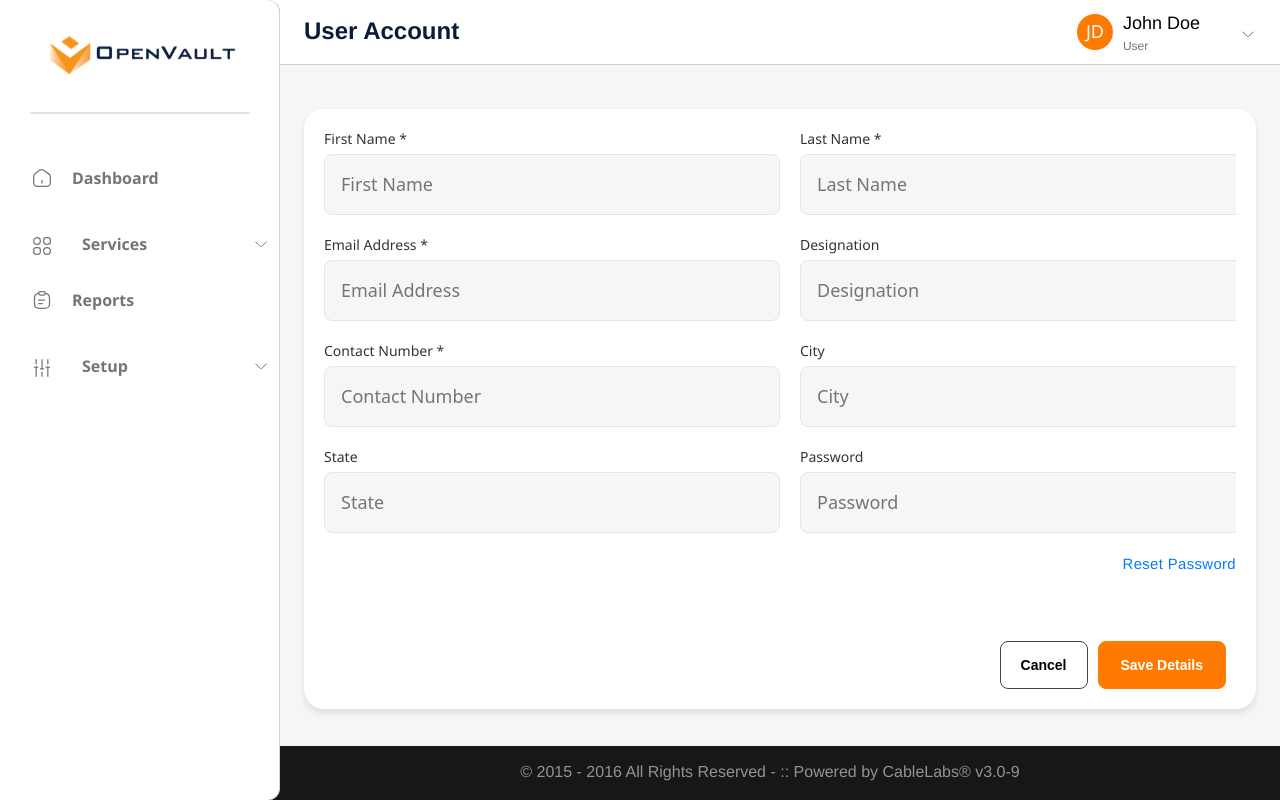
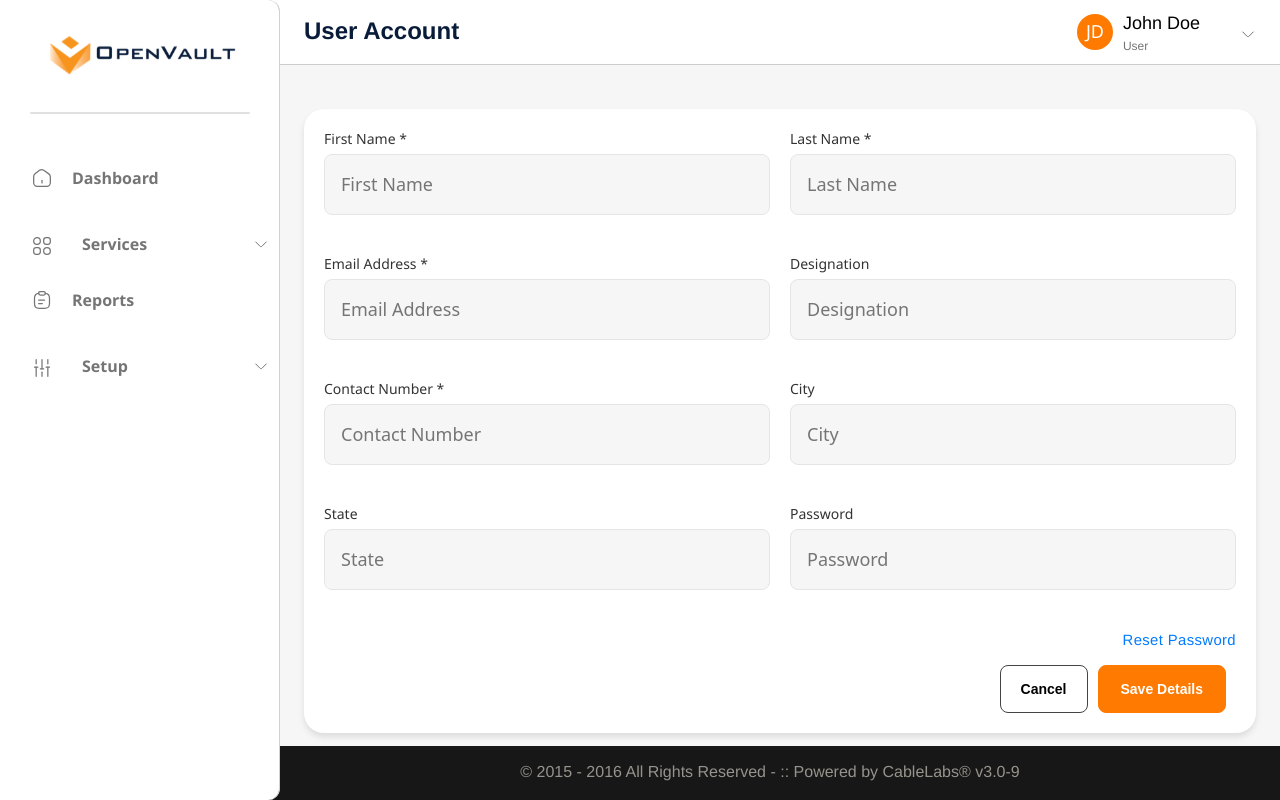
Before and after one commit to NishantPatelKsolves/open-vault, a React (Vite) app: page /UserAccount in a window 1280 px wide. Built offline with nearby package versions, Linux system fonts and the light colour scheme.

Commit message:
Added Validation on User-fileds and Fixed some Issues

```diff
--- a/src/components/CustomGrid/Sidebar.jsx
+++ b/src/components/CustomGrid/Sidebar.jsx
@@ -132,12 +132,12 @@ export const Sidebar = ({ route }) => {
       {getImage()}
       <Divider />
       <List className="sidebar-navigation">
-        {ROUTES_MENU.filter(getFiltered).map((item) => {
+        {ROUTES_MENU.filter(getFiltered).map((item, i) => {
           const active = pathname.startsWith(`/${item.path}`);
           const hasSubMenu = item.pages && item.pages.length > 1;
 
           return (
-            <div key={item.path}>
+            <div key={i}>
               {hasSubMenu ? (
                 <Accordion
                   name={item.name}
--- a/src/components/shared/formFields/InputField.jsx
+++ b/src/components/shared/formFields/InputField.jsx
@@ -17,6 +17,15 @@ const Input = styled.input`
   border-radius: 0.5rem;
   color: #808080;
 `;
+
+const ErrorMessage = styled.div`
+  height: 15px;
+  margin-top: 0.25rem;
+  font-size: 0.875rem;
+  color: red;
+  padding-left: 10px;
+`;
+
 export const InputField = ({
   name,
   type,
@@ -48,7 +57,7 @@ export const InputField = ({
         onChange={onChange}
         onKeyDown={handleKeyDown}
       />
-      {errors[name] && <p style={{ color: "red" }}>{errors[name].message}</p>}
+      <ErrorMessage>{errors[name]?.message}</ErrorMessage>
     </>
   );
 };
--- a/src/pages/UserAccount/UserAccount.jsx
+++ b/src/pages/UserAccount/UserAccount.jsx
@@ -3,7 +3,7 @@ import { useForm } from "react-hook-form";
 import { yupResolver } from "@hookform/resolvers/yup";
 import { toast } from "react-toastify";
 import Button from "../../components/shared/common/Button";
-import UserLoginSchema from "../../utils/UserLoginSchema";
+import validationSchema from "../../utils/ValidationSchema";
 import { InputField } from "../../components/shared/formFields/";
 
 const InnerContainer = styled.div`
@@ -17,8 +17,7 @@ const InnerContainer = styled.div`
   border-radius: 20px;
   box-shadow: 0 4px 6px rgba(0, 0, 0, 0.1);
   position: relative;
-  min-height: 75vh;
-  display: flex;
+  min-height: 78vh;
   flex-direction: column;
   justify-content: flex-start;
   align-items: flex-start;
@@ -48,8 +47,6 @@ const InputRow = styled.div`
   justify-content: space-between;
   gap: 20px;
   width: 100%;
-  overflow-x: auto;
-  scroll-behavior: smooth;
 
   @media (max-width: 760px) {
     flex-direction: column;
@@ -57,6 +54,12 @@ const InputRow = styled.div`
     width: 100%;
   }
 `;
+
+const InputContainer = styled.div`
+  width: 95%;
+  position: relative;
+`;
+
 const ResetPasswordLink = styled.span`
   color: #007aff;
   font-family: "Poppins", sans-serif;
@@ -81,8 +84,13 @@ const ButtonWrapper = styled.div`
     justify-content: space-between;
     margin-top: 30px;
     position: relative;
-    left: 135px;
+    left: 170px;
     bottom: 0px;
+  }
+  button {
+    &:hover {
+      background-color: transparent;
+    }
   }
 `;
 
@@ -93,7 +101,7 @@ export const UserAccount = () => {
     reset,
     formState: { errors },
   } = useForm({
-    resolver: yupResolver(UserLoginSchema),
+    resolver: yupResolver(validationSchema),
   });
 
   const onSubmit = (data) => {
@@ -106,7 +114,7 @@ export const UserAccount = () => {
     <InnerContainer>
       <ResponsiveForm onSubmit={handleSubmit(onSubmit)}>
         <InputRow>
-          <div className="col-md-6">
+          <InputContainer>
             <InputField
               label="First Name *"
               type="text"
@@ -115,8 +123,8 @@ export const UserAccount = () => {
               register={register}
               errors={errors}
             />
-          </div>
-          <div className="col-md-6">
+          </InputContainer>
+          <InputContainer>
             <InputField
               label="Last Name *"
               type="text"
@@ -125,11 +133,11 @@ export const UserAccount = () => {
               register={register}
               errors={errors}
             />
-          </div>
+          </InputContainer>
         </InputRow>
 
         <InputRow>
-          <div className="col-md-6">
+          <InputContainer>
             <InputField
               label="Email Address *"
               type="email"
@@ -137,10 +145,9 @@ export const UserAccount = () => {
               placeholder="Email Address"
               register={register}
               errors={errors}
-              style={{ flex: 1 }}
             />
-          </div>
-          <div className="col-md-6">
+          </InputContainer>
+          <InputContainer>
             <InputField
               label="Designation"
               type="text"
@@ -148,13 +155,12 @@ export const UserAccount = () => {
               placeholder="Designation"
               register={register}
               errors={errors}
-              style={{ flex: 1 }}
             />
-          </div>
+          </InputContainer>
         </InputRow>
 
         <InputRow>
-          <div className="col-md-6">
+          <InputContainer>
             <InputField
               label="Contact Number *"
               type="text"
@@ -162,10 +168,9 @@ export const UserAccount = () => {
               placeholder="Contact Number"
               register={register}
               errors={errors}
-              style={{ flex: 1 }}
             />
-          </div>
-          <div className="col-md-6">
+          </InputContainer>
+          <InputContainer>
             <InputField
               label="City"
               type="text"
@@ -173,13 +178,12 @@ export const UserAccount = () => {
               placeholder="City"
               register={register}
               errors={errors}
-              style={{ flex: 1 }}
             />
-          </div>
+          </InputContainer>
         </InputRow>
 
         <InputRow>
-          <div className="col-md-6">
+          <InputContainer>
             <InputField
               label="State"
               type="text"
@@ -187,10 +191,9 @@ export const UserAccount = () => {
               placeholder="State"
               register={register}
               errors={errors}
-              style={{ flex: 1 }}
             />
-          </div>
-          <div className="col-md-6">
+          </InputContainer>
+          <InputContainer>
             <InputField
               label="Password"
               type="password"
@@ -198,9 +201,8 @@ export const UserAccount = () => {
               placeholder="Password"
               register={register}
               errors={errors}
-              style={{ flex: 1 }}
             />
-          </div>
+          </InputContainer>
         </InputRow>
         <ResetPasswordLink>Reset Password</ResetPasswordLink>
         <ButtonWrapper>
--- a/src/routes/index.jsx
+++ b/src/routes/index.jsx
@@ -124,8 +124,8 @@ const Routes = () => {
       <Route path="/" element={<Login />} />
 
       <Route path="/" element={<AuthGaurd />}>
-        {ROUTES_MENU?.filter((item) => !item.hidden)?.map((item) => (
-          <Route key={item.path} path={item.path} element={<Outlet />}>
+        {ROUTES_MENU?.filter((item) => !item.hidden)?.map((item, i) => (
+          <Route key={i} path={item.path} element={<Outlet />}>
             {item.pages.map((page) =>
               Array.isArray(page.path) ? (
                 page.path.map((subPath) => (
--- /dev/null
+++ b/src/utils/ValidationSchema.jsx
@@ -0,0 +1,16 @@
+import * as yup from "yup";
+
+const validationSchema = yup.object().shape({
+  firstName: yup.string().required("First name is required"),
+  lastName: yup.string().required("Last name is required"),
+  email: yup
+    .string()
+    .email("Invalid email address")
+    .required("Email is required"),
+  contactNumber: yup
+    .string()
+    .required("Contact number is required")
+
+    .matches(/^[0-9]{10}$/, "Contact number must be exactly 10 digits"),
+});
+export default validationSchema;
```
